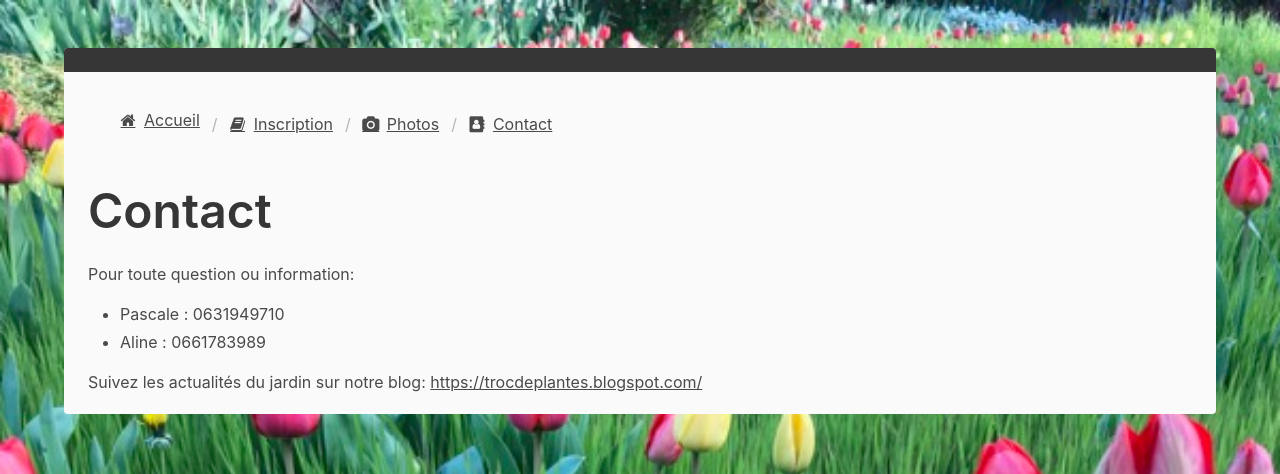
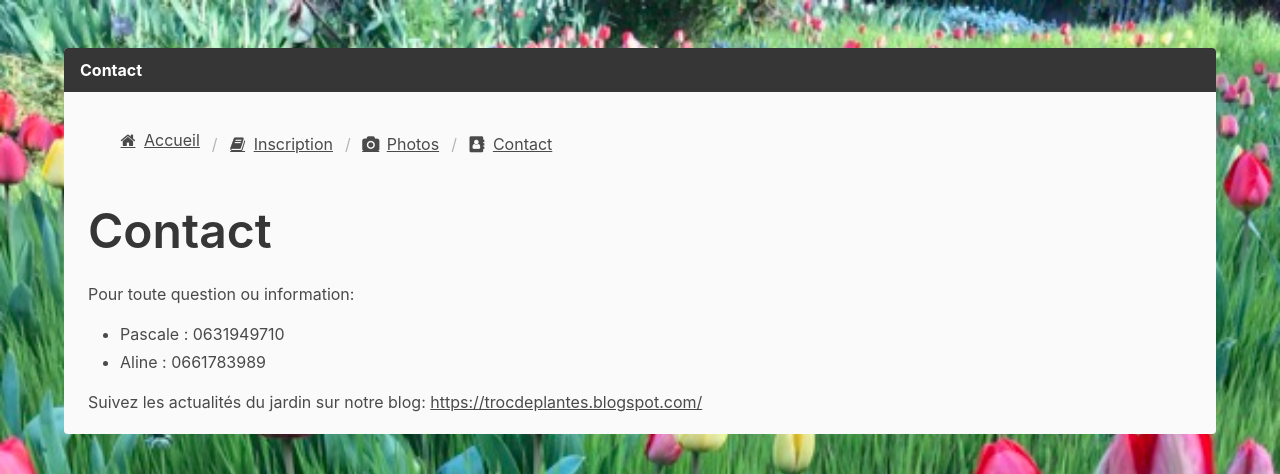
Before and after one commit to nMustaki/ducotedesrochesbrunes, a Django app: page /contact in a window 1280 px wide. Shown: the top 474 px of the page. Run offline with Django 3.2, Linux system fonts and the light colour scheme.

Commit message:
contact.html: add title

```diff
--- a/mysite/registrator/templates/registrator/contact.html
+++ b/mysite/registrator/templates/registrator/contact.html
@@ -3,6 +3,8 @@
 
            <article class="message is-dark">
               <div class="message-header">
+                  <p>Contact</p>
+
               </div>
               <div class="message-body">
                 <div class="content">
```
